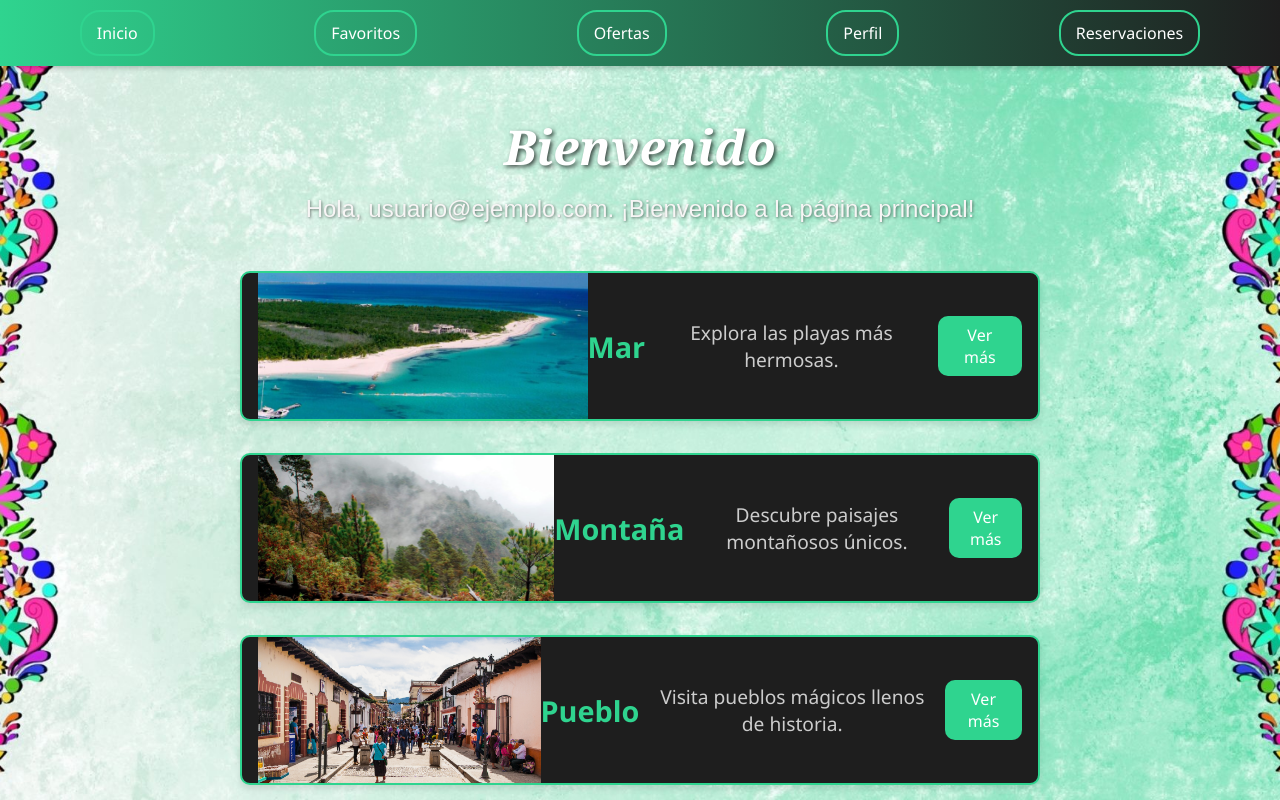
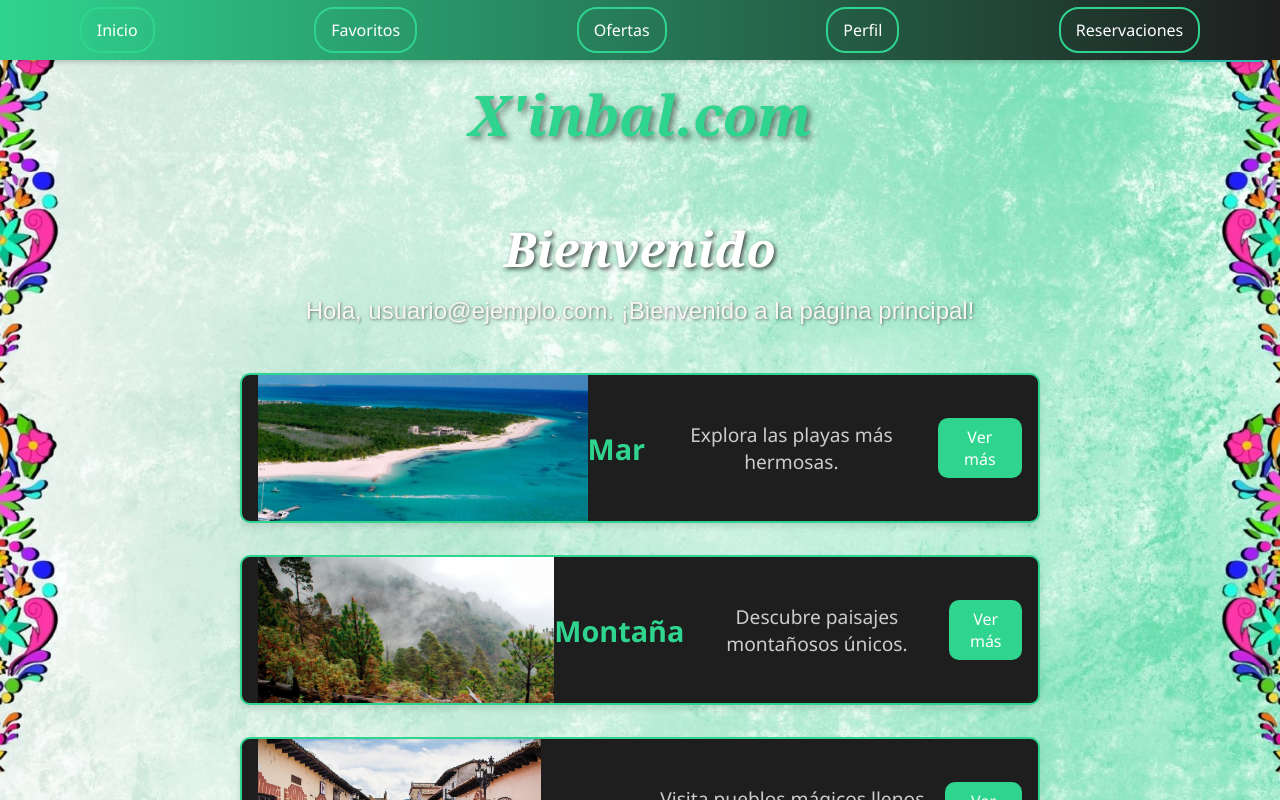
Before and after one commit to Bboywil97/Proyecto, a React (Vite) app in the folder Proyecto/Cliente/: page /home in a window 1280 px wide. Both pictures are taken after typing "name@example.com", "Sample123" into the empty fields and a click on the button "Iniciar Sesión". Shown: the top 800 px of the page. Built offline with nearby package versions, Linux system fonts and the light colour scheme.

Commit message:
cambios home, offers y navbar y fav

```diff
--- a/Proyecto/Cliente/src/components/Navbar.css
+++ b/Proyecto/Cliente/src/components/Navbar.css
@@ -9,6 +9,7 @@
   padding: 10px 0;
   box-shadow: 0 2px 5px rgba(0, 0, 0, 0.2); /* Sombra para destacar el header */
   z-index: 1000; /* Asegurar que esté por encima de otros elementos */
+  height: 60px; /* Altura fija del encabezado */
 }
 
 .nav-item {
--- a/Proyecto/Cliente/src/pages/Favorites/Favorites.css
+++ b/Proyecto/Cliente/src/pages/Favorites/Favorites.css
@@ -8,6 +8,7 @@
   background-color: #096958; /* Fondo claro para mejor contraste */
   color: #ae1616; /* Texto en color negro */
   font-family: Arial, sans-serif;
+  margin-top: 60px; /* Espacio para evitar que el encabezado cubra el contenido */
 }
 
 .favorites-container h1 {
--- a/Proyecto/Cliente/src/pages/Home/Home.css
+++ b/Proyecto/Cliente/src/pages/Home/Home.css
@@ -25,7 +25,7 @@ html {
   padding: 0; /* Eliminar padding adicional */
   box-sizing: border-box;
   text-align: center;
-  margin-top: 0; /* Asegurar que no haya margen superior */
+  margin-top: 60px; /* Espacio para evitar que el encabezado cubra el contenido */
 }
 
 body {
@@ -186,6 +186,15 @@ body {
   color: #333;
 }
 
+.page-title {
+  font-size: 3.5rem; /* Texto más grande */
+  font-family: 'Georgia', serif; /* Fuente elegante */
+  font-style: italic; /* Estilo cursivo */
+  color: #2fd48f; /* Texto verde */
+  text-shadow: 3px 3px 6px rgba(0, 0, 0, 0.5); /* Sombra para destacar */
+  margin: 1rem 0; /* Espaciado superior e inferior */
+}
+
 @media (max-width: 768px) {
   .home-content h1 {
     font-size: 2.5rem;
--- a/Proyecto/Cliente/src/pages/Home/Home.jsx
+++ b/Proyecto/Cliente/src/pages/Home/Home.jsx
@@ -1,4 +1,4 @@
-import React, { useState } from 'react';
+import React from 'react';
 import { useNavigate } from 'react-router-dom';
 import './Home.css';
 import marImage from '../../assets/marImage.jpg';
@@ -10,16 +10,6 @@ import hotelesImage from '../../assets/hotelesImage.jpg';
 
 const Home = ({ email }) => {
   const navigate = useNavigate();
-  const [search, setSearch] = useState('');
-
-  const handleSearchChange = (e) => {
-    setSearch(e.target.value);
-  };
-
-  const handleSearchSubmit = (e) => {
-    e.preventDefault();
-    alert(`Buscando: ${search}`);
-  };
 
   const handleFilterClick = () => {
     navigate('/filter');
@@ -30,20 +20,10 @@ const Home = ({ email }) => {
   };
 
   return (
-
     <div className="home-container">
       <header className="home-header">
-        <h1>X'inbal.com</h1>
+        <h1 className="page-title">X'inbal.com</h1>
       </header>
-      <form className="search-bar" onSubmit={handleSearchSubmit}>
-        <input
-          type="text"
-          placeholder="Buscar..."
-          value={search}
-          onChange={handleSearchChange}
-        />
-        <button type="submit">Buscar</button>
-      </form>
       <button className="filter-button" onClick={handleFilterClick}>Filtros</button>
       <button className="settings-button" onClick={handleSettingsClick}>Ajustes</button>
       <div className="home-content">
--- a/Proyecto/Cliente/src/pages/Offers/Offers.css
+++ b/Proyecto/Cliente/src/pages/Offers/Offers.css
@@ -1,12 +1,42 @@
 .offers-container {
+  margin-top: 60px; /* Espacio para evitar que el encabezado cubra el contenido */
   display: flex;
   flex-direction: column;
   align-items: center;
-  justify-content: center;
-  background-color: #121212;
-  color: #ffffff;
+  justify-content: flex-start;
+  min-height: 100vh;
+  background: url('/src/assets/offers.jpg') no-repeat center center fixed; /* Fondo personalizado */
+  background-size: cover;
+  color: #2fd48f;
+  font-family: 'Arial', sans-serif;
+  text-align: center;
   padding: 2rem;
-  font-family: Arial, sans-serif;
+}
+
+.page-title {
+  font-size: 3.5rem; /* Texto más grande */
+  font-family: 'Georgia', serif; /* Fuente elegante */
+  font-style: italic; /* Estilo cursivo */
+  color: #2fd48f; /* Texto verde */
+  text-shadow: 3px 3px 6px rgba(0, 0, 0, 0.5); /* Sombra para destacar */
+  margin: 1rem 0; /* Espaciado superior e inferior */
+}
+
+.offers-content h1 {
+  font-size: 3rem; /* Texto más grande */
+  font-family: 'Georgia', serif; /* Fuente cursiva y elegante */
+  font-style: italic; /* Aplicar estilo cursivo */
+  color: #ffffff; /* Texto blanco */
+  text-shadow: 2px 2px 4px rgba(0, 0, 0, 0.7); /* Sombra para destacar */
+  margin-bottom: 1rem;
+}
+
+.offers-content p {
+  font-size: 1.5rem; /* Texto más grande */
+  font-family: 'Arial', sans-serif; /* Fuente legible */
+  color: #f7f5f5; /* Texto gris claro */
+  text-shadow: 1px 1px 3px rgba(0, 0, 0, 0.5); /* Sombra para destacar */
+  margin-bottom: 2rem;
 }
 
 .offers-container h1 {
```
